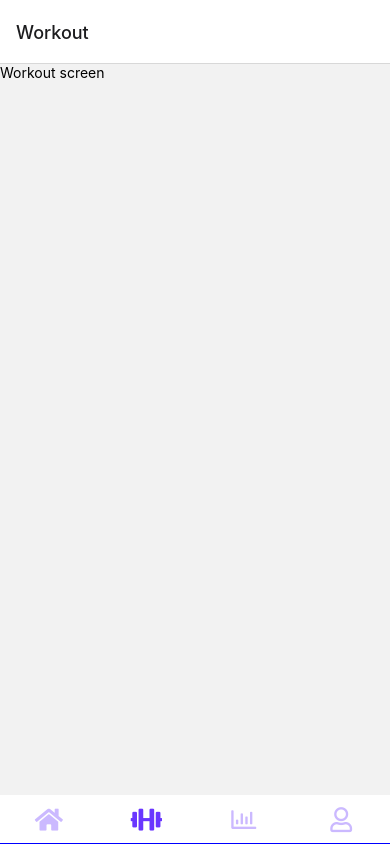
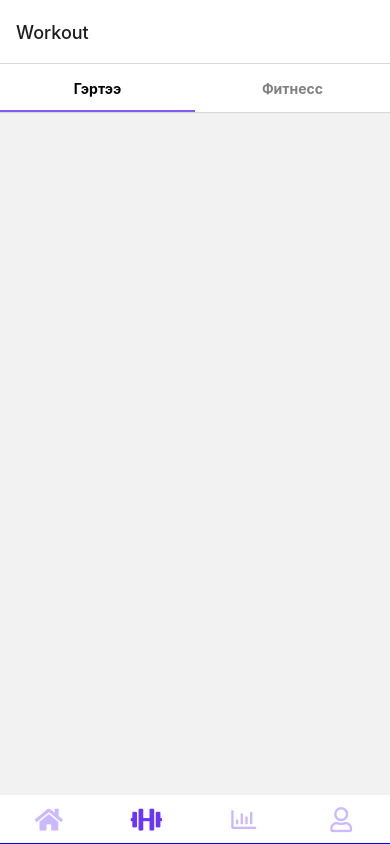
Before and after one commit to ganaa0918/Fitness_app, a React Native app in the folder client/: screen /Workout in a window 390 px wide. Built offline with nearby package versions, Linux system fonts and the light colour scheme.

Commit message:
toptab nav hiiw

```diff
--- a/client/navigation/MainContainer.js
+++ b/client/navigation/MainContainer.js
@@ -2,12 +2,10 @@ import * as React from "react";
 
 import { createBottomTabNavigator } from "@react-navigation/bottom-tabs";
 import { NavigationContainer } from "@react-navigation/native";
-import Ionicons from 'react-native-vector-icons/Ionicons';
-import { AntDesign } from '@expo/vector-icons';
 import { FontAwesome5 } from '@expo/vector-icons';
 // Screens
 import Home from "./screens/Home";
-import Workout from "./screens/Workout";
+import Workout from "./screens/workout_nav";
 import Activity from "./screens/Activity";
 import Profile from "./screens/Profile";
 
--- a/client/navigation/screens/Workout.js
+++ /dev/null
@@ -1,9 +0,0 @@
-import * as React from "react";
-import {View, Text} from "react-native"
-export default function Workout({navigation}) {
-  return (
-    <View classname="flex-1, justify-center, align-items-center">
-        <Text classname="text-blue-600" onPress={()=> navigation.navigate('Home')}>Workout screen</Text>
-    </View>
-    )
-}
--- /dev/null
+++ b/client/navigation/screens/workout_nav/AtHome.js
@@ -0,0 +1,11 @@
+import * as React from 'react';
+import { Text, View, StyleSheet} from 'react-native';
+
+function AtHome() {
+  return (
+    <View>
+
+    </View>
+  )
+}
+export default AtHome;
--- /dev/null
+++ b/client/navigation/screens/workout_nav/Fitness.js
@@ -0,0 +1,11 @@
+import React from 'react'
+import {View , Text} from  'react-native'
+function Fitness() {
+  return (
+    <View>
+        <Text>Home</Text>
+    </View>
+  )
+}
+
+export default Fitness
--- /dev/null
+++ b/client/navigation/screens/workout_nav/index.js
@@ -0,0 +1,29 @@
+import * as React from "react";
+import {  Text } from 'react-native';
+import { createMaterialTopTabNavigator } from '@react-navigation/material-top-tabs';
+
+const Tab = createMaterialTopTabNavigator();
+
+import Fitness from "./Fitness";
+import AtHome from "./AtHome";
+export default function Workout() {
+  const screenOptions = ({ route }) => ({
+    tabBarActiveTintColor: '#000000', // Change the active tab color
+    tabBarInactiveTintColor: 'gray', // Change the inactive tab color
+    tabBarIndicatorStyle: { backgroundColor: '#835AF8' }, // Change the color of the tab indicator
+    tabBarStyle: { backgroundColor: 'white' }, // Change the background color of the tab bar
+    tabBarLabelStyle: { fontWeight: 'bold' }, // Change the font weight of the tab label
+    tabBarTabStyle: { borderBottomWidth: 0 }, // Remove the bottom border from all tabs
+    // Add a bottom border to the active tab based on the route name
+    tabBarLabel: ({ color }) => {
+      return <Text style={[{ color, fontWeight: 'bold' }]}>{route.name}</Text>;
+    },
+    tabBarShowLabel: true,
+  });
+  return (
+    <Tab.Navigator screenOptions={screenOptions}>
+      <Tab.Screen name="Гэртээ" component={AtHome} />
+      <Tab.Screen name="Фитнеcc" component={Fitness} />
+    </Tab.Navigator>
+    )
+}
--- a/client/package.json
+++ b/client/package.json
@@ -11,6 +11,7 @@
   "dependencies": {
     "@expo/vector-icons": "^13.0.0",
     "@react-navigation/bottom-tabs": "^6.5.7",
+    "@react-navigation/material-top-tabs": "^6.6.2",
     "@react-navigation/native": "^6.1.6",
     "@react-navigation/native-stack": "^6.9.12",
     "expo": "~48.0.10",
@@ -18,6 +19,8 @@
     "react": "18.2.0",
     "react-native": "0.71.6",
     "react-native-ionicons": "^4.6.5",
+    "react-native-pager-view": "6.1.2",
+    "react-native-tab-view": "^3.5.1",
     "react-native-vector-icons": "^9.2.0",
     "tailwindcss-react-native": "^1.7.10"
   },
```
Also changed, not shown: 1 other file (tests, documents, lock files or other folders).
